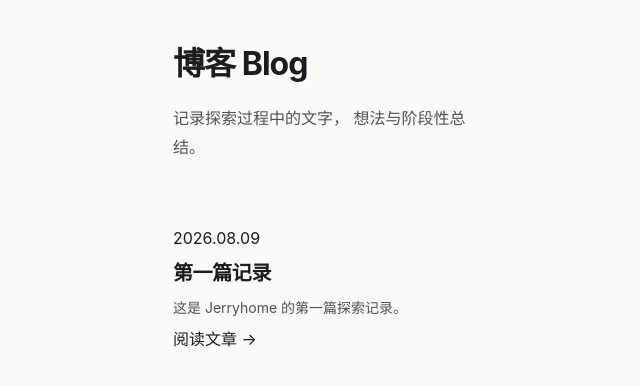
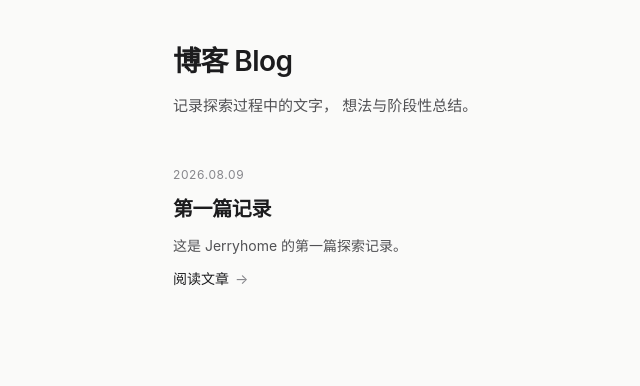
Before and after one commit to Jerry-Future666/Jerryhome, a Jekyll site: the page built from blog/index.md, in a window 1280 px wide. Shown: the top 386 px of the page, without its empty margins (251-891 px from the left). Built offline with Jekyll 4.4.1, drawn with Linux system fonts in a browser that asks for light colours.

Commit message:
Add styles for blog page layout and elements

```diff
--- a/assets/css/style.css
+++ b/assets/css/style.css
@@ -840,3 +840,132 @@ body {
     }
 
 }
+/* ---------- Blog 页面 ---------- */
+
+.blog-page {
+    display: flex;
+    flex-direction: column;
+    gap: 48px;
+}
+
+
+/* Blog标题区域 */
+
+.blog-header {
+    display: flex;
+    flex-direction: column;
+    gap: 12px;
+}
+
+
+.blog-header h1 {
+    font-size: 28px;
+    font-weight: 600;
+    letter-spacing: -0.02em;
+}
+
+
+.blog-header p {
+    font-size: 15px;
+    color: var(--text-secondary);
+    line-height: 1.6;
+    max-width: 320px;
+}
+
+
+/* 文章列表 */
+
+.blog-list {
+    display: flex;
+    flex-direction: column;
+    gap: 32px;
+}
+
+
+.blog-item {
+    display: flex;
+    flex-direction: column;
+    gap: 10px;
+    border-bottom: 1px solid var(--border);
+    padding-bottom: 28px;
+}
+
+
+.blog-item:last-child {
+    border-bottom: none;
+}
+
+
+/* 日期 */
+
+.blog-meta {
+    font-size: 12px;
+    color: var(--text-tertiary);
+    letter-spacing: 0.05em;
+}
+
+
+/* 标题 */
+
+.blog-title {
+    font-size: 18px;
+    font-weight: 600;
+    letter-spacing: -0.01em;
+}
+
+
+.blog-title a {
+    color: var(--text);
+    text-decoration: none;
+    transition: opacity 0.3s ease;
+}
+
+
+.blog-title a:hover {
+    opacity: 0.65;
+}
+
+
+/* 摘要 */
+
+.blog-excerpt {
+    font-size: 14px;
+    color: var(--text-secondary);
+    line-height: 1.6;
+}
+
+
+/* 阅读入口 */
+
+.blog-read {
+    display: inline-flex;
+    align-items: center;
+    gap: 6px;
+
+    width: fit-content;
+
+    font-size: 14px;
+    color: var(--text);
+
+    text-decoration: none;
+
+    transition:
+        transform 0.3s ease,
+        opacity 0.3s ease;
+}
+
+
+.blog-read span {
+    color: var(--text-tertiary);
+    transition: transform 0.3s ease;
+}
+
+
+.blog-read:hover span {
+    transform: translateX(4px);
+}
+
+
+.blog-read:active {
+    opacity: 0.65;
+}
```
